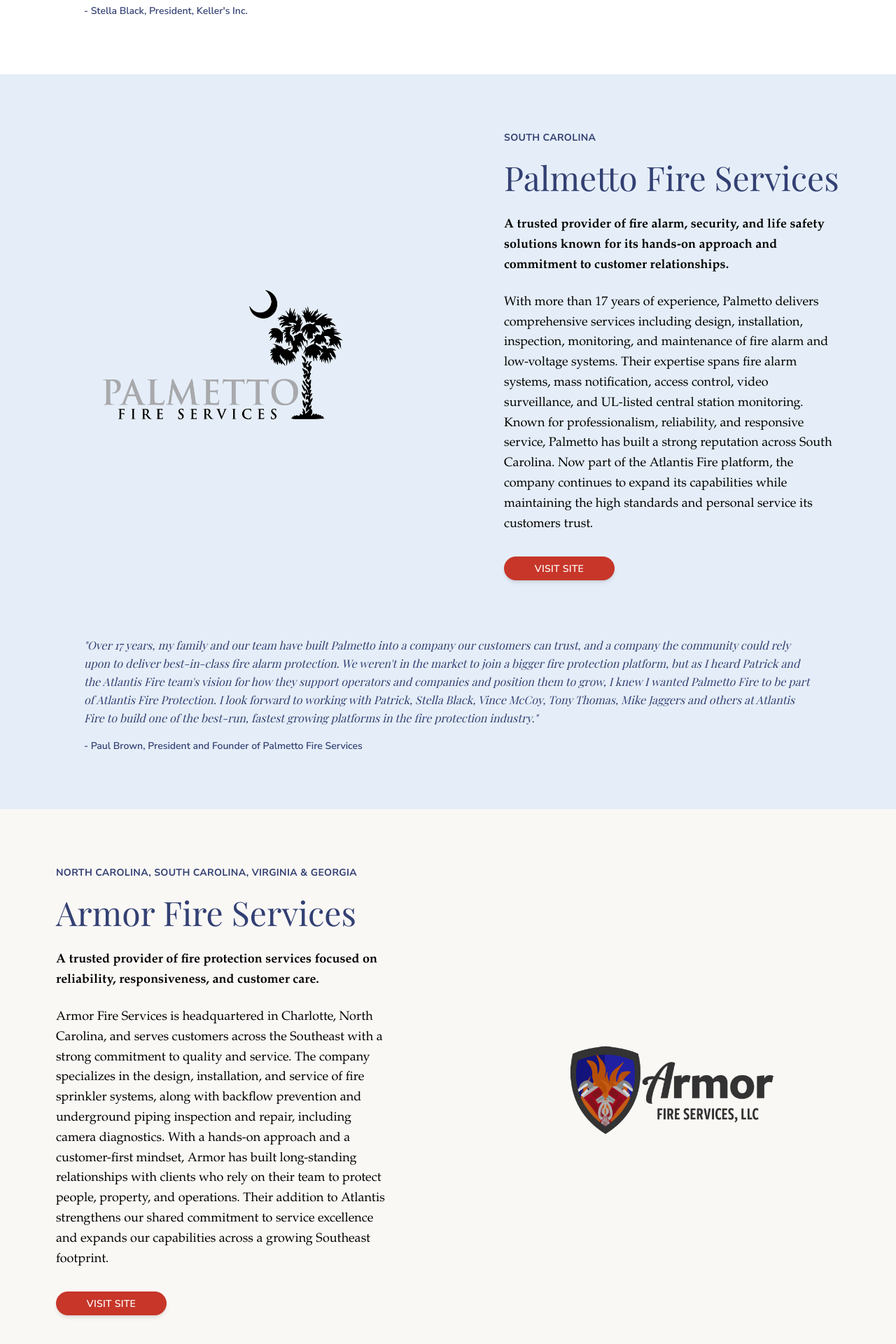
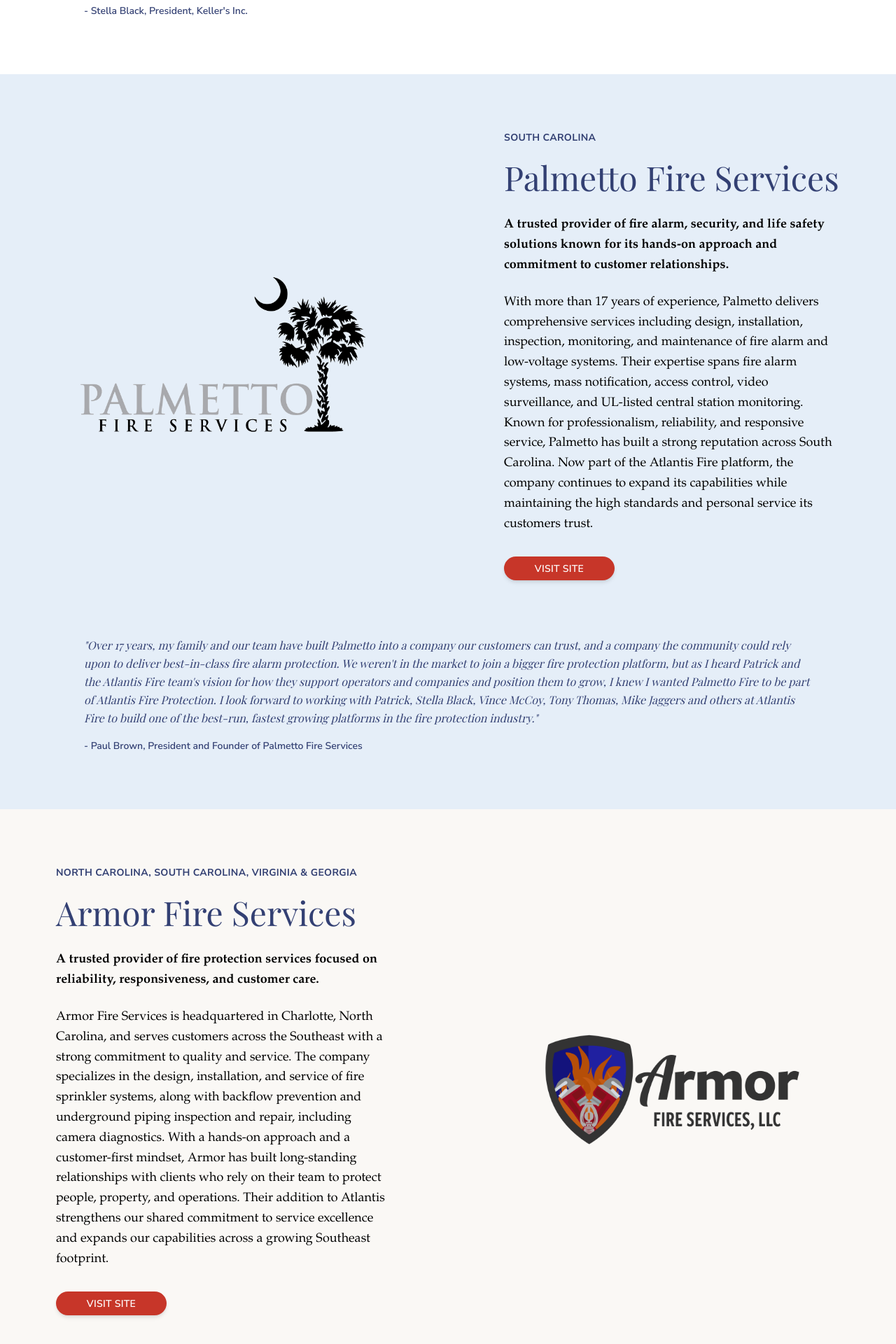
Before and after one commit to JonathanMartinez12/Atlantis-Fire, a Next.js app: page /companies in a window 1280 px wide. Shown: the part 3213-5133 px from the top of the page at 70% size. Built offline with nearby package versions, Linux system fonts and the light colour scheme.

Commit message:
Increase Palmetto and Armor logo sizes by 75px on companies page
- Palmetto Fire Services: 400px → 475px
- Armor Fire Services: 300px → 375px

Both logos now display larger for better visual presence on the page.

https://claude.ai/code/session_01EmU55mqzW7Eqinpw8baxMN

```diff
--- a/app/companies/page.tsx
+++ b/app/companies/page.tsx
@@ -261,7 +261,7 @@ export default function CompaniesPage() {
 
             {/* Left Logo */}
             <div className="flex-1 flex items-center justify-center p-[60px] lg:p-[80px]">
-              <div className="relative w-full max-w-[400px]" style={{ aspectRatio: '1/1' }}>
+              <div className="relative w-full max-w-[475px]" style={{ aspectRatio: '1/1' }}>
                 <Image
                   src="/PalmettoFireLogo.png"
                   alt="Palmetto Fire Services"
@@ -322,7 +322,7 @@ export default function CompaniesPage() {
 
             {/* Right Logo */}
             <div className="flex-1 flex items-center justify-center p-[60px] lg:p-[80px]">
-              <div className="relative w-full max-w-[300px]" style={{ aspectRatio: '1/1' }}>
+              <div className="relative w-full max-w-[375px]" style={{ aspectRatio: '1/1' }}>
                 <Image
                   src="/AFP Armor LG.png"
                   alt="Armor Fire Services"
```
